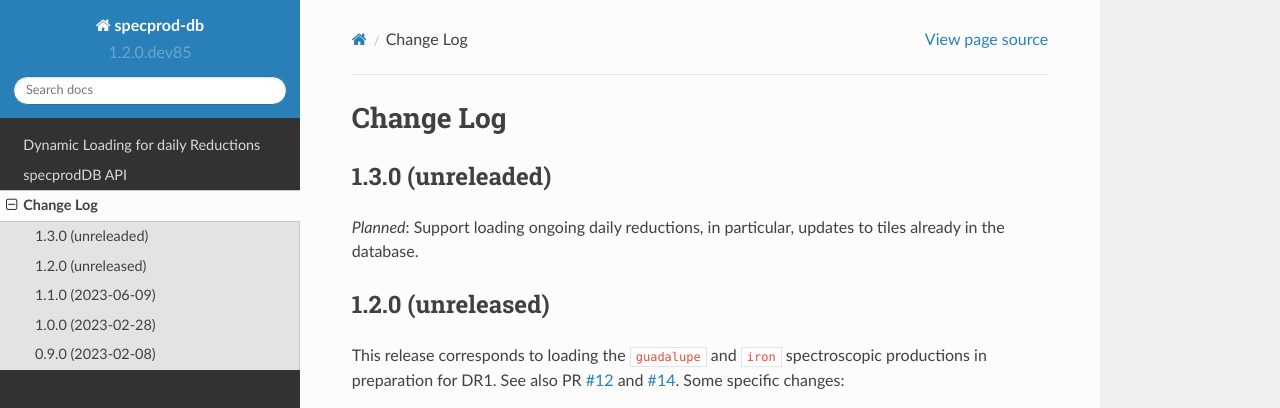
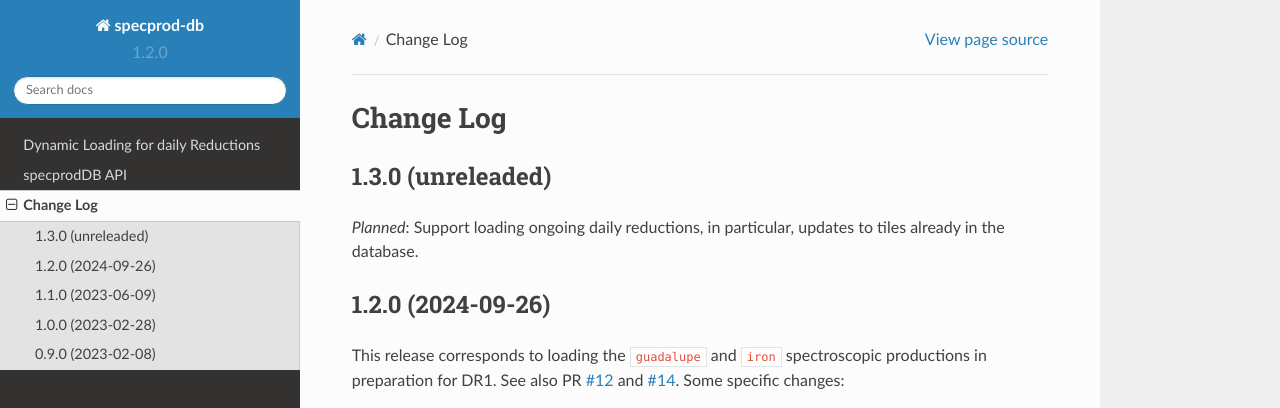
Before and after one commit to desihub/specprod-db, a Sphinx documentation site: the page built from doc/changes.rst, in a window 1280 px wide and 1212 px high. Shown: the top 408 px of the window. Built offline with Sphinx 7.4.7 and the Read the Docs theme 2.0.0, drawn with Linux system fonts in a browser that asks for light colours.

Commit message:
preparing for next tag

```diff
--- a/doc/changes.rst
+++ b/doc/changes.rst
@@ -8,7 +8,7 @@ Change Log
 *Planned*: Support loading ongoing daily reductions, in particular, updates
 to tiles already in the database.
 
-1.2.0 (unreleased)
+1.2.0 (2024-09-26)
 ------------------
 
 This release corresponds to loading the ``guadalupe`` and ``iron`` spectroscopic
--- a/py/specprodDB/_version.py
+++ b/py/specprodDB/_version.py
@@ -1 +1 @@
-__version__ = '1.2.0.dev85'
+__version__ = '1.2.0'
```
